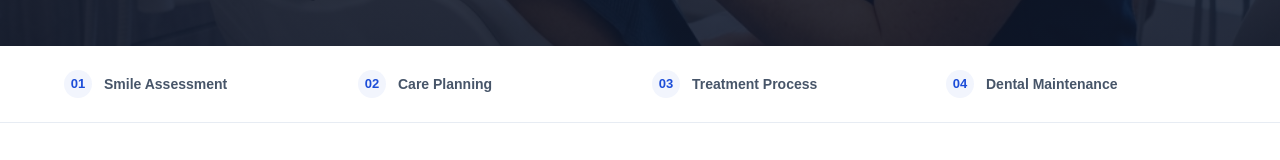
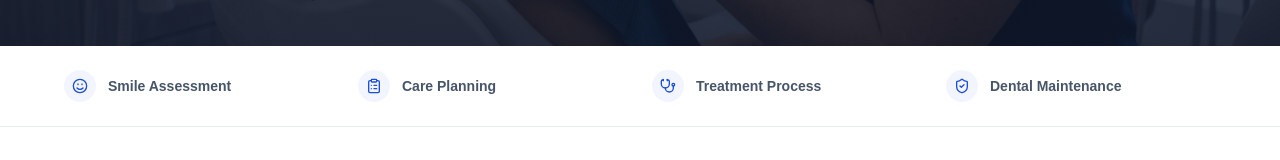
Before and after one commit to Sumyta-Bentey-Habib/Rik-Dental-Care, a Next.js app: page / in a window 1280 px wide. Shown: the part 755-915 px from the top of the page. Built offline with nearby package versions, Linux system fonts and the light colour scheme.

Commit message:
feat: replace text step numbers with contextual icons in the care timeline

```diff
--- a/page/home/index.tsx
+++ b/page/home/index.tsx
@@ -1,7 +1,7 @@
 'use client';
 
 import React, { useState } from 'react';
-import { Star, ArrowRight, Play, Quote, ChevronLeft, ChevronRight } from 'lucide-react';
+import { Star, ArrowRight, Play, Quote, ChevronLeft, ChevronRight, Smile, ClipboardList, Stethoscope, ShieldCheck } from 'lucide-react';
 import Image from 'next/image';
 import { mockTestimonials, serviceCategories, careTimelineSteps, mockDoctorProfiles } from '../../data/dummy-data';
 import { colors } from '../../utils/colors';
@@ -105,6 +105,21 @@ import {
   InsightsTitle,
   InsightsButton
 } from './style';
+
+const getStepIcon = (step: string) => {
+  switch (step) {
+    case '01':
+      return <Smile size={16} />;
+    case '02':
+      return <ClipboardList size={16} />;
+    case '03':
+      return <Stethoscope size={16} />;
+    case '04':
+      return <ShieldCheck size={16} />;
+    default:
+      return null;
+  }
+};
 
 interface HomeProps {
   onNavigateToAuth: (mode?: 'login' | 'register') => void;
@@ -228,7 +243,7 @@ export const Home: React.FC<HomeProps> = ({
         <TimelineInner>
           {careTimelineSteps.map((step) => (
             <TimelineStep key={step.step}>
-              <StepNumber>{step.step}</StepNumber>
+              <StepNumber>{getStepIcon(step.step)}</StepNumber>
               <StepText>{step.name}</StepText>
             </TimelineStep>
           ))}
--- a/page/home/style.ts
+++ b/page/home/style.ts
@@ -314,12 +314,10 @@ export const TimelineStep = styled.div`
 `;
 
 export const StepNumber = styled.span`
-  font-size: 13px;
-  font-weight: 800;
   color: ${colors.primary.default};
   background: rgba(29, 78, 216, 0.06);
-  width: 28px;
-  height: 28px;
+  width: 32px;
+  height: 32px;
   border-radius: 50%;
   display: flex;
   align-items: center;
```
